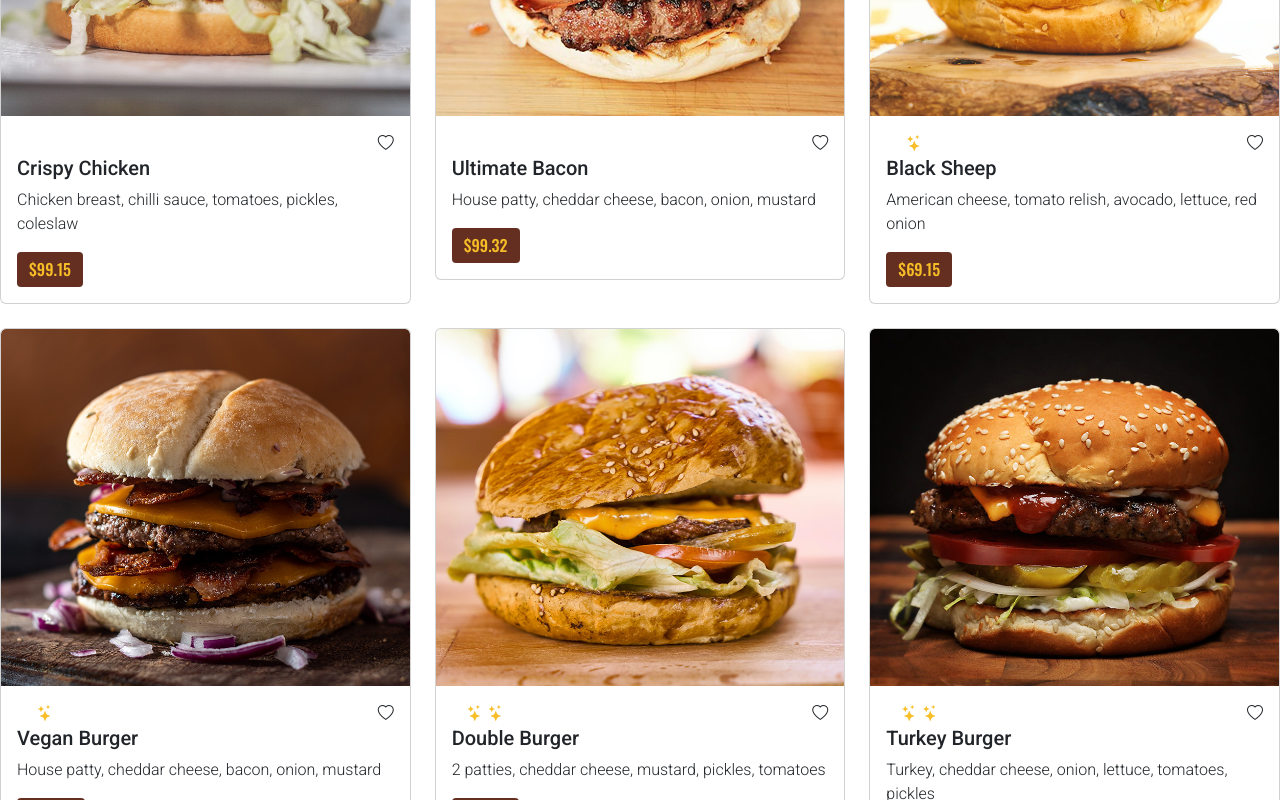
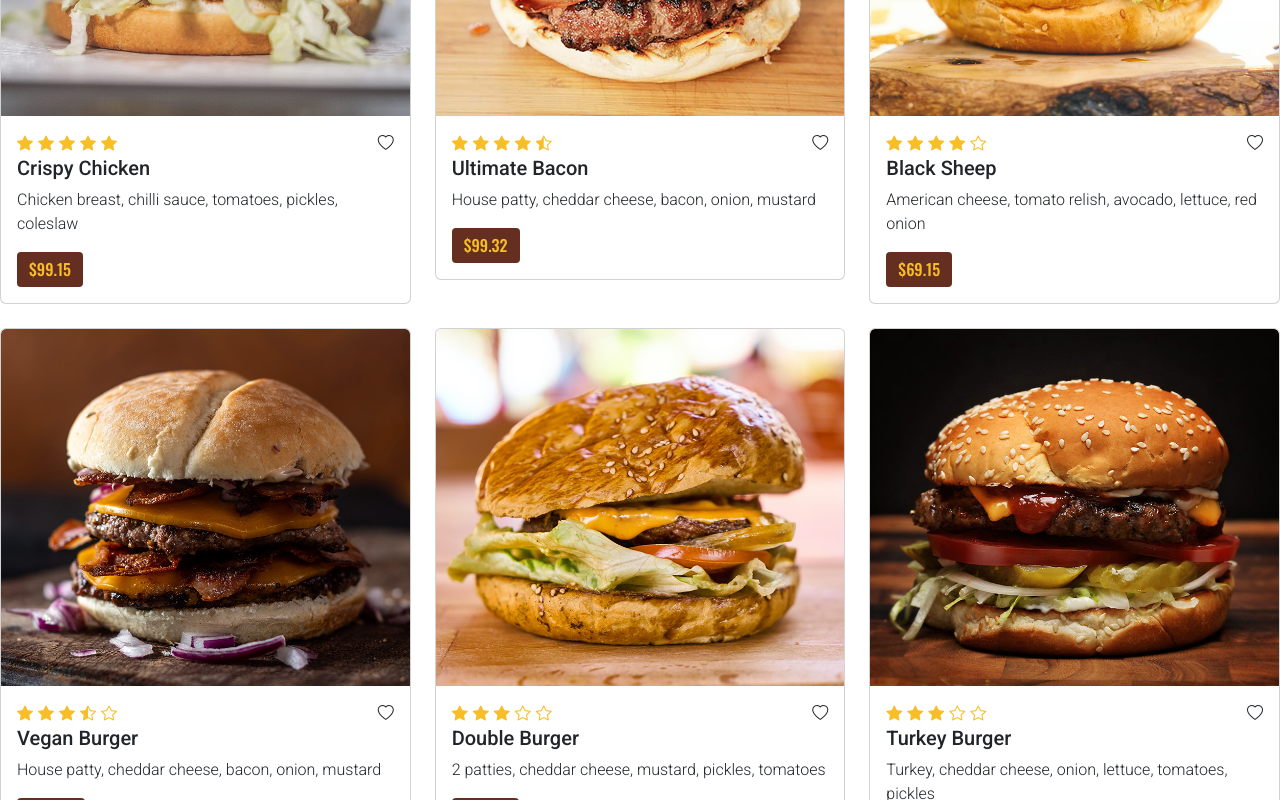
Before and after one commit to CostaLacoste/Food-delivery-website, a React (Create React App) app: page / in a window 1280 px wide. Shown: the part 2560-3360 px from the top of the page. Built offline with nearby package versions, Linux system fonts and the light colour scheme.

Commit message:
Menu fix 2

```diff
--- a/src/Pages/Home/Section3.js
+++ b/src/Pages/Home/Section3.js
@@ -84,13 +84,13 @@ const renderRatingIcons = (rating) => {
 
     for(let i = 0; i < 5; i++){
         if(rating > 0.5){
-            stars.push(<i key={i} className='bi bi-stars-fill'></i>);
+            stars.push(<i key={i} className='bi bi-star-fill'></i>);
             rating--;
         } else if (rating > 0 && rating < 1){
-            stars.push(<i key={'half'} className='bi bi-stars-half'></i>);
+            stars.push(<i key={'half'} className='bi bi-star-half'></i>);
             rating--;
         } else {
-            stars.push(<i key={`empty${i}`} className='bi bi-stars'></i>);
+            stars.push(<i key={`empty${i}`} className='bi bi-star'></i>);
         }
     }
     return stars;
```
